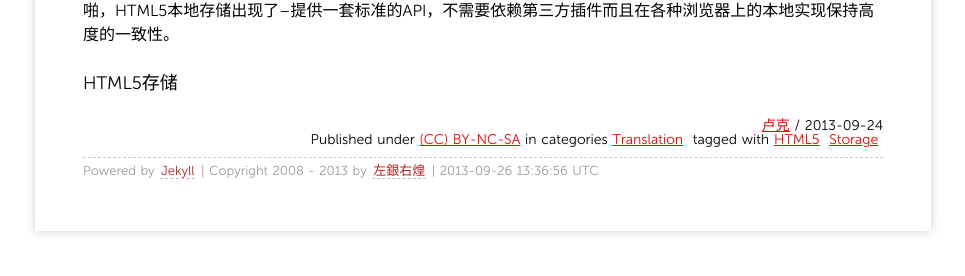
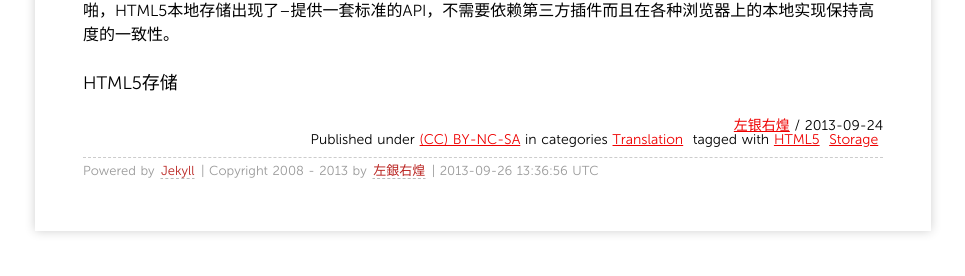
Before and after one commit to grahamle/grahamle.github.com, a Jekyll site: the page built from _posts/2013/2013-09-24-深入HTML5之存储篇.md, in a window 1280 px wide. Shown: the part 1671-1947 px from the top of the page, without its empty margins (157-1122 px from the left). Built offline with Jekyll 4.4.1, drawn with Linux system fonts in a browser that asks for light colours; Markdown is read by kramdown in place of the engine named in the settings; comment, search, counter and statistics services are not loaded.

Commit message:
更改配置文件

```diff
--- a/_config.yml
+++ b/_config.yml
@@ -1,6 +1,6 @@
 markdown: rdiscount
 permalink: /:year/:month/:title/
-url: http://geeklu.com
-author: 卢克
+url: http://grahamle.github.io
+author: 左银右煌
 pygments: true
 paginate: 24
--- a/_layouts/post.html
+++ b/_layouts/post.html
@@ -7,7 +7,7 @@ layout: default
 </section>
 <section class="meta">
 <span class="author">
-  <a href="http://geeklu.com">{{ site.author }}</a>
+  <a href="http://grahamle.github.io">{{ site.author }}</a>
 </span>
 <span class="time">
   /
--- a/feed/index.html
+++ b/feed/index.html
@@ -8,9 +8,9 @@
   <channel>
     <title>{{ site.author }}</title>
     <link href="{{ site.url }}/feed/" rel="self" />
-    <link href="http://geeklu.com" />
+    <link href="http://grahamle.github.io" />
     <lastBuildDate>{{ site.time | date_to_xmlschema }}</lastBuildDate>
-    <webMaster>kejinlu@gmail.com</webMaster>
+    <webMaster>yinhuangle@gmail.com</webMaster>
     {% for post in site.posts limit:10 %}
     <item>
       <title>{{ post.title | xml_escape }}</title>
```
